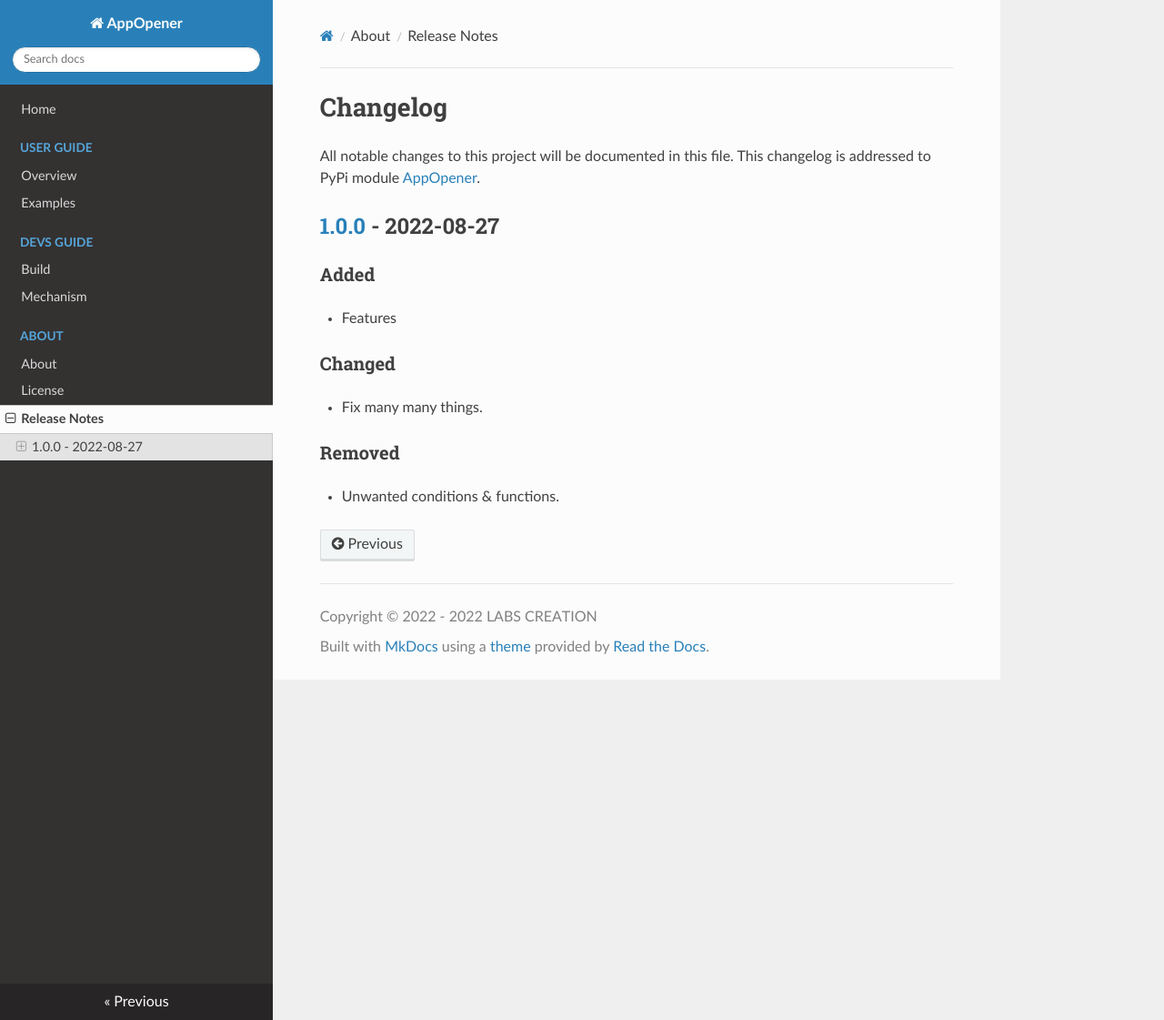
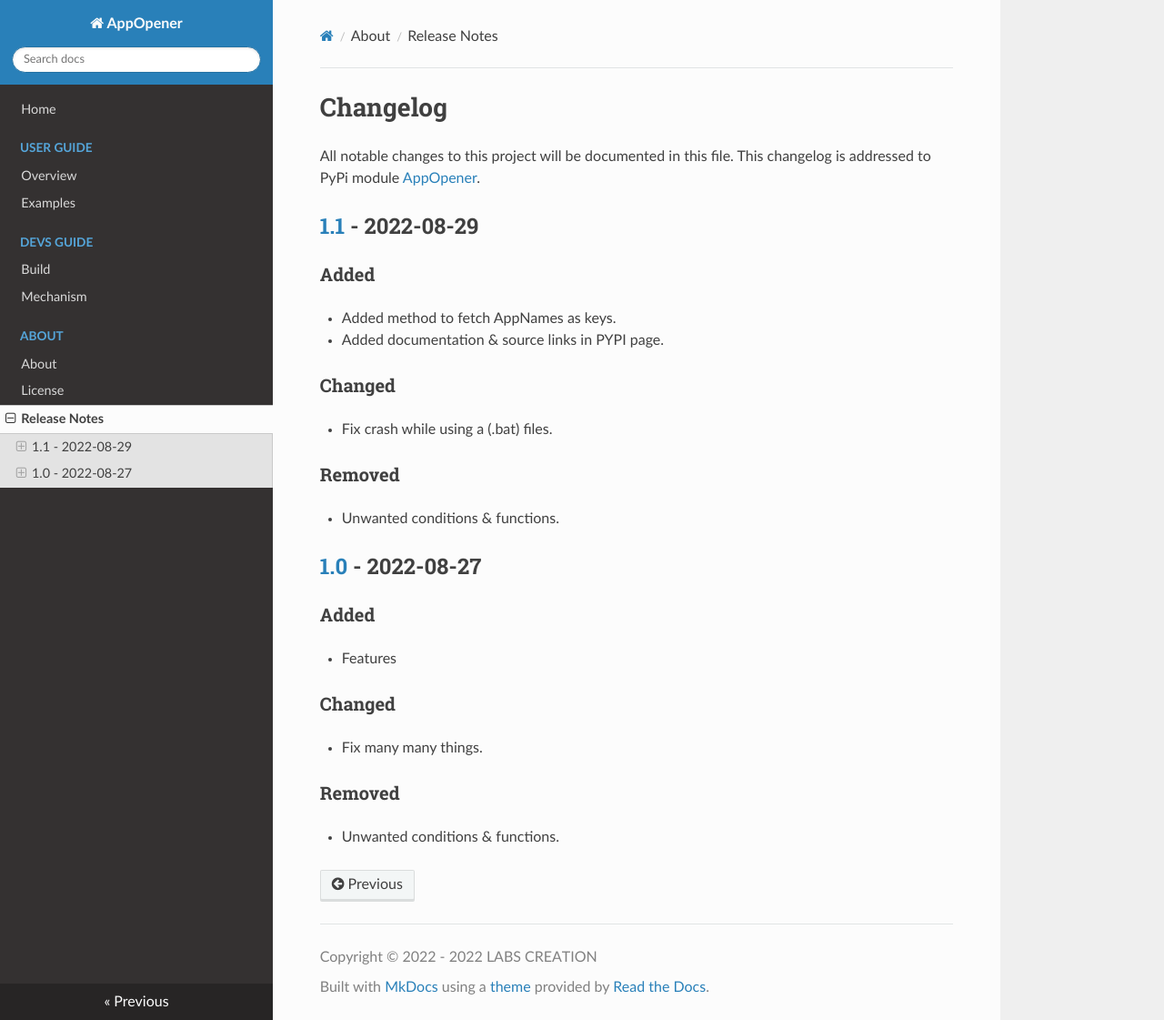
Before and after one commit to athrvvvv/AppOpener, an MkDocs documentation site: the page built from docs/release-notes.md, in a window 1280 px wide and 1121 px high. Shown: the whole window at 91% size. Built offline with MkDocs 1.6.1, drawn with Linux system fonts in a browser that asks for light colours; nearby versions of some CDN libraries.

Commit message:
version 1.1

```diff
--- a/docs/release-notes.md
+++ b/docs/release-notes.md
@@ -3,7 +3,19 @@
 All notable changes to this project will be documented in this file.
 This changelog is addressed to PyPi module [AppOpener].
 
-## [1.0.0] - 2022-08-27
+## [1.1] - 2022-08-29
+
+### Added
+- Added method to fetch AppNames as keys.
+- Added documentation & source links in PYPI page.
+
+### Changed
+- Fix crash while using a (.bat) files.
+
+### Removed
+- Unwanted conditions & functions.
+
+## [1.0] - 2022-08-27
 
 ### Added
 - Features
@@ -14,5 +26,6 @@
 ### Removed
 - Unwanted conditions & functions.
 
-[1.0.0]: https://pypi.org/project/AppOpener/1.0/
+[1.1]: https://pypi.org/project/AppOpener/1.1/
+[1.0]: https://pypi.org/project/AppOpener/1.0/
 [AppOpener]: https://pypi.org/project/AppOpener
```
